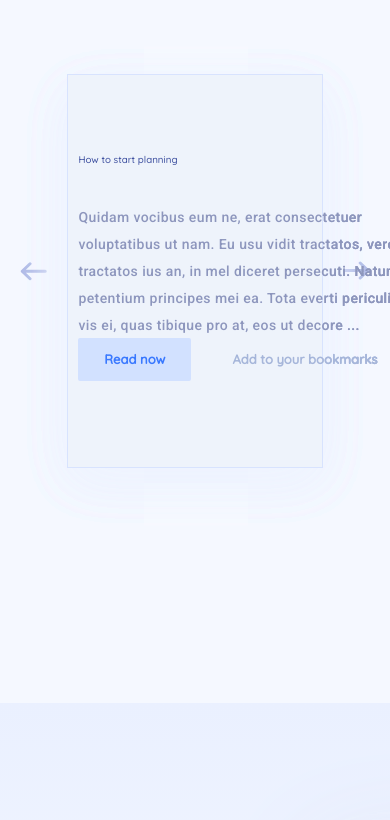
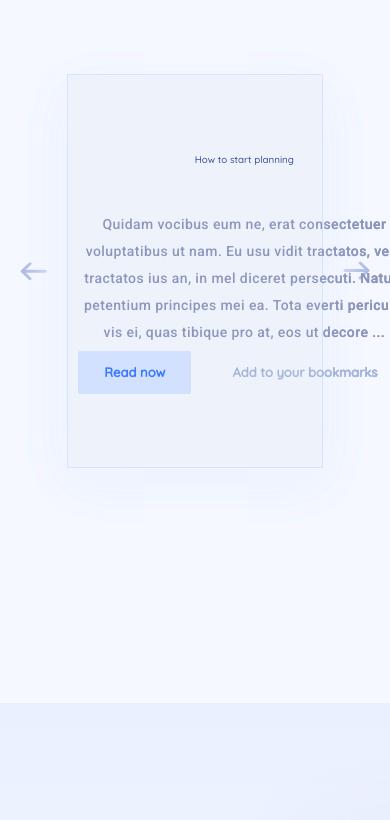
Before and after one commit to Hekk3/simple_website_three, a plain HTML site: page index.html in a window 390 px wide. Shown: the part 2960-3780 px from the top of the page. Drawn offline with nearby package versions, Linux system fonts and the light colour scheme.

Commit message:
fix adaptive for 1024px

```diff
--- a/style.css
+++ b/style.css
@@ -1596,6 +1596,7 @@ color: #8D96BD;
 	right: 10%;
 	top: 40%;
 	background: #6C8BFF;
+	display: none;
 }
 .get-cloud6 {
 	width: 115.57px;
@@ -1878,6 +1879,29 @@ color: #8D96BD;
 
 /*responsove*/
 
+@media (max-width: 1150px) {
+	.slider-main-content {
+		grid-template-columns: 1fr;
+	}
+
+	.slider-photo {
+		display: none;
+	}
+
+	.slider-text p {
+		margin: 20px 0 0 0;
+	}
+
+	.slider-text-buttons {
+		grid-row: 1/2;
+		text-align: center;
+	}
+
+	.slider-buttons {
+		justify-content: space-evenly;
+	}
+}
+
 @media (max-width: 1230px) {
 	.logos-firms {
 		width: 78%;
@@ -1893,3 +1917,9 @@ color: #8D96BD;
 		font-size: 1.3vw;
 	}
 }
+
+@media (max-width: 1310px) {
+	.slider-text-buttons {
+		grid-template-rows: 1fr 60% 1fr;
+}
+}
```
